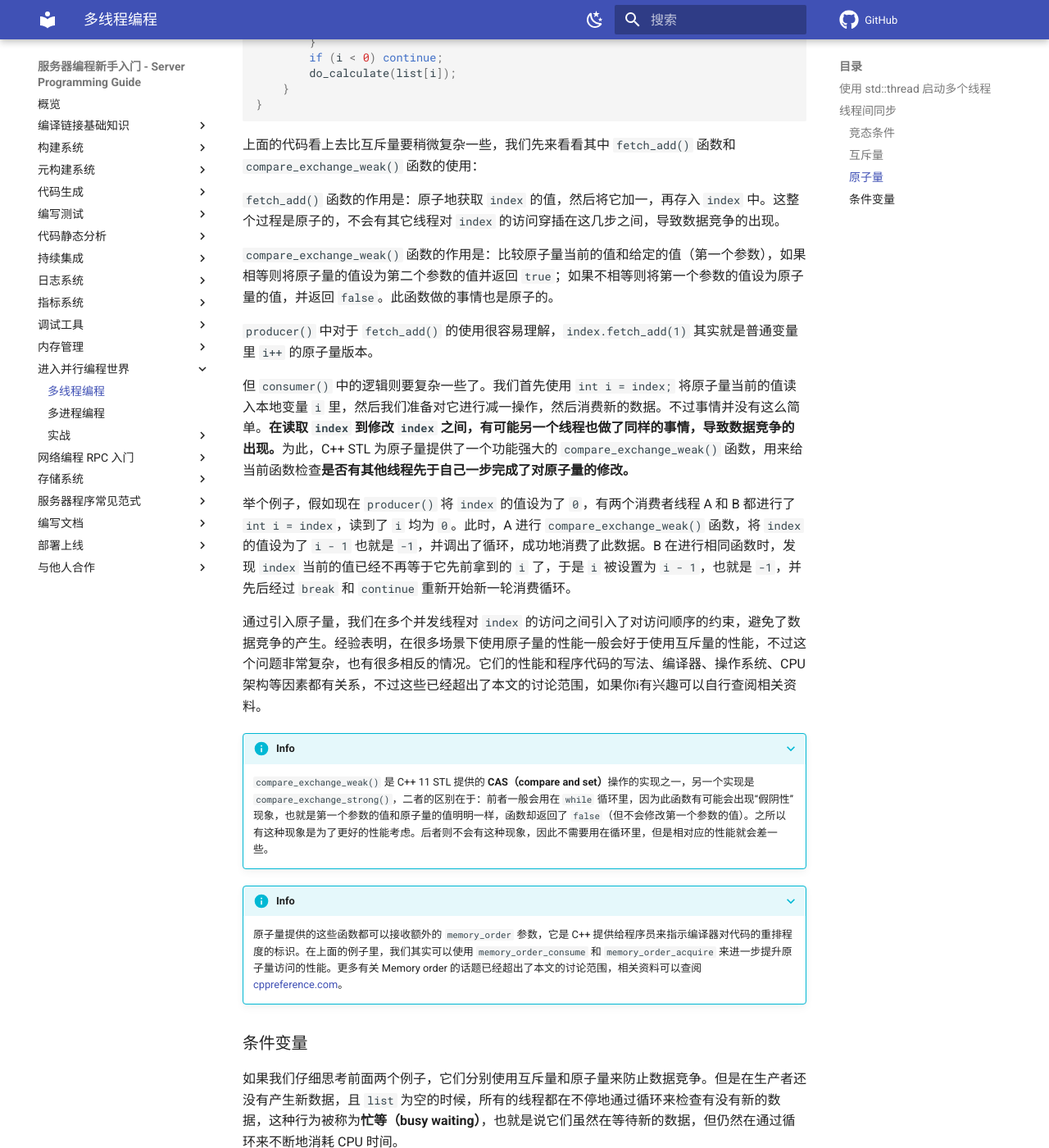
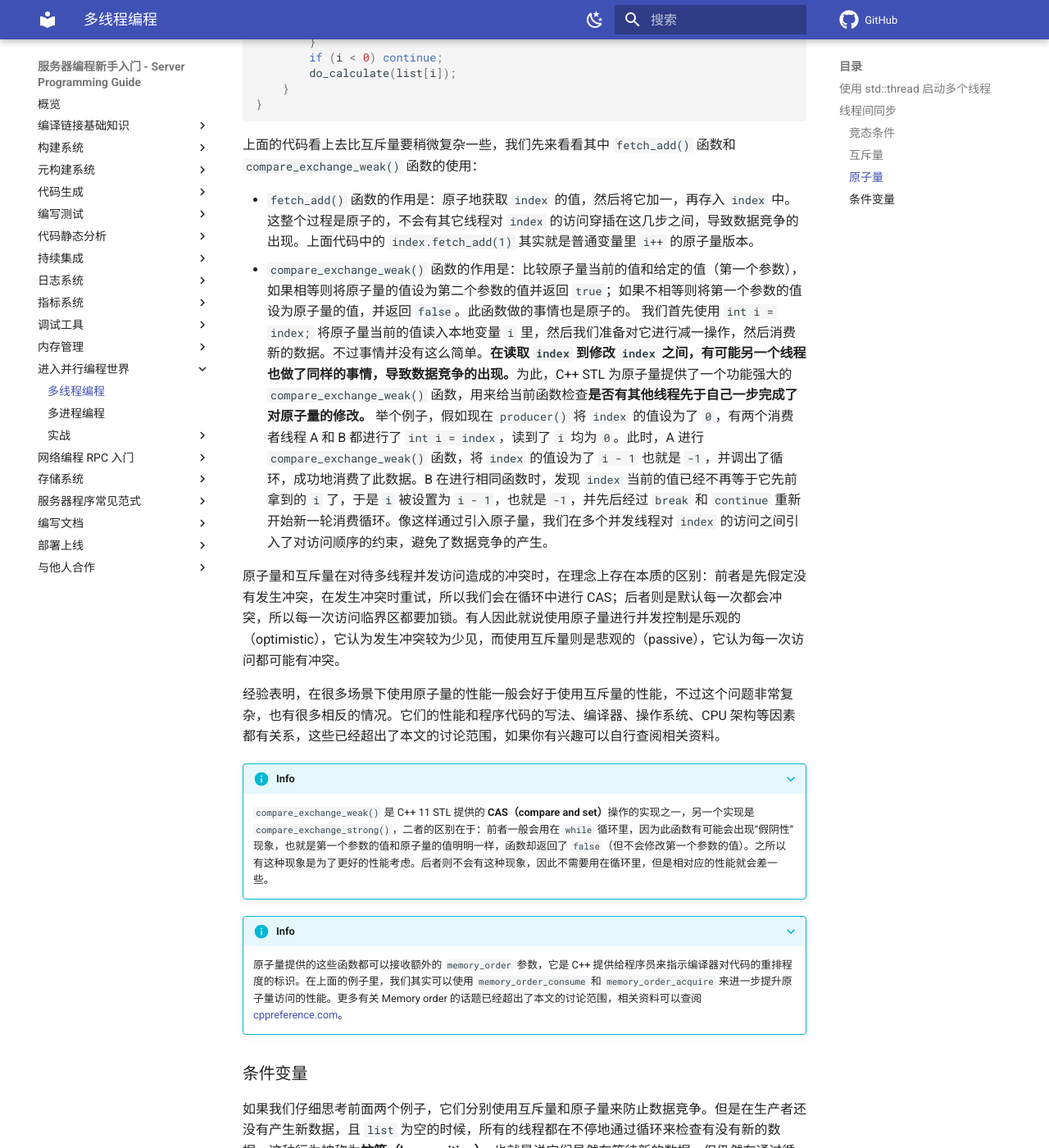
Before and after one commit to howardlau1999/server-programming-guide, an MkDocs documentation site: the page built from docs/parallel/multi-threading.md, in a window 1280 px wide and 1400 px high, scrolled down 6133 px. Shown: the whole window at 82% size. Built offline with MkDocs 1.6.1 and Material for MkDocs 9.7.7, drawn with Linux system fonts in a browser that asks for light colours; emoji names are drawn with the system emoji font; comment, search, counter and statistics services are not loaded.

Commit message:
new for multi-threading

```diff
--- a/docs/parallel/multi-threading.md
+++ b/docs/parallel/multi-threading.md
@@ -259,17 +259,14 @@ terminate called without an active exception
 
 上面的代码看上去比互斥量要稍微复杂一些，我们先来看看其中 `fetch_add()` 函数和 `compare_exchange_weak()` 函数的使用：
 
-`fetch_add()` 函数的作用是：原子地获取 `index` 的值，然后将它加一，再存入 `index` 中。这整个过程是原子的，不会有其它线程对 `index` 的访问穿插在这几步之间，导致数据竞争的出现。
+* `fetch_add()` 函数的作用是：原子地获取 `index` 的值，然后将它加一，再存入 `index` 中。这整个过程是原子的，不会有其它线程对 `index` 的访问穿插在这几步之间，导致数据竞争的出现。上面代码中的 `index.fetch_add(1)` 其实就是普通变量里 `i++` 的原子量版本。
+* `compare_exchange_weak()` 函数的作用是：比较原子量当前的值和给定的值（第一个参数），如果相等则将原子量的值设为第二个参数的值并返回 `true`；如果不相等则将第一个参数的值设为原子量的值，并返回 `false`。此函数做的事情也是原子的。
+  我们首先使用 `int i = index;` 将原子量当前的值读入本地变量 `i` 里，然后我们准备对它进行减一操作，然后消费新的数据。不过事情并没有这么简单。**在读取 `index` 到修改 `index` 之间，有可能另一个线程也做了同样的事情，导致数据竞争的出现。**为此，C++ STL 为原子量提供了一个功能强大的 `compare_exchange_weak()` 函数，用来给当前函数检查**是否有其他线程先于自己一步完成了对原子量的修改。**
+  举个例子，假如现在 `producer()` 将 `index` 的值设为了 `0`，有两个消费者线程 A 和 B 都进行了 `int i = index`，读到了 `i` 均为 `0`。此时，A 进行 `compare_exchange_weak()` 函数，将 `index` 的值设为了 `i - 1` 也就是 `-1`，并调出了循环，成功地消费了此数据。B 在进行相同函数时，发现 `index` 当前的值已经不再等于它先前拿到的 `i` 了，于是 `i` 被设置为 `i - 1`，也就是 `-1`，并先后经过 `break` 和 `continue` 重新开始新一轮消费循环。像这样通过引入原子量，我们在多个并发线程对 `index` 的访问之间引入了对访问顺序的约束，避免了数据竞争的产生。
 
-`compare_exchange_weak()` 函数的作用是：比较原子量当前的值和给定的值（第一个参数），如果相等则将原子量的值设为第二个参数的值并返回 `true`；如果不相等则将第一个参数的值设为原子量的值，并返回 `false`。此函数做的事情也是原子的。
+原子量和互斥量在对待多线程并发访问造成的冲突时，在理念上存在本质的区别：前者是先假定没有发生冲突，在发生冲突时重试，所以我们会在循环中进行 CAS；后者则是默认每一次都会冲突，所以每一次访问临界区都要加锁。有人因此就说使用原子量进行并发控制是乐观的（optimistic），它认为发生冲突较为少见，而使用互斥量则是悲观的（passive），它认为每一次访问都可能有冲突。
 
-`producer()` 中对于 `fetch_add()` 的使用很容易理解，`index.fetch_add(1)` 其实就是普通变量里 `i++` 的原子量版本。
-
-但 `consumer()` 中的逻辑则要复杂一些了。我们首先使用 `int i = index;` 将原子量当前的值读入本地变量 `i` 里，然后我们准备对它进行减一操作，然后消费新的数据。不过事情并没有这么简单。**在读取 `index` 到修改 `index` 之间，有可能另一个线程也做了同样的事情，导致数据竞争的出现。**为此，C++ STL 为原子量提供了一个功能强大的 `compare_exchange_weak()` 函数，用来给当前函数检查**是否有其他线程先于自己一步完成了对原子量的修改。**
-
-举个例子，假如现在 `producer()` 将 `index` 的值设为了 `0`，有两个消费者线程 A 和 B 都进行了 `int i = index`，读到了 `i` 均为 `0`。此时，A 进行 `compare_exchange_weak()` 函数，将 `index` 的值设为了 `i - 1` 也就是 `-1`，并调出了循环，成功地消费了此数据。B 在进行相同函数时，发现 `index` 当前的值已经不再等于它先前拿到的 `i` 了，于是 `i` 被设置为 `i - 1`，也就是 `-1`，并先后经过 `break` 和 `continue` 重新开始新一轮消费循环。
-
-通过引入原子量，我们在多个并发线程对 `index` 的访问之间引入了对访问顺序的约束，避免了数据竞争的产生。经验表明，在很多场景下使用原子量的性能一般会好于使用互斥量的性能，不过这个问题非常复杂，也有很多相反的情况。它们的性能和程序代码的写法、编译器、操作系统、CPU 架构等因素都有关系，不过这些已经超出了本文的讨论范围，如果你i有兴趣可以自行查阅相关资料。
+经验表明，在很多场景下使用原子量的性能一般会好于使用互斥量的性能，不过这个问题非常复杂，也有很多相反的情况。它们的性能和程序代码的写法、编译器、操作系统、CPU 架构等因素都有关系，这些已经超出了本文的讨论范围，如果你有兴趣可以自行查阅相关资料。
 
 ???+info
     `compare_exchange_weak()` 是 C++ 11 STL 提供的 **CAS（compare and set）**操作的实现之一，另一个实现是 `compare_exchange_strong()`，二者的区别在于：前者一般会用在 `while` 循环里，因为此函数有可能会出现“假阴性”现象，也就是第一个参数的值和原子量的值明明一样，函数却返回了 `false`（但不会修改第一个参数的值）。之所以有这种现象是为了更好的性能考虑。后者则不会有这种现象，因此不需要用在循环里，但是相对应的性能就会差一些。
```
